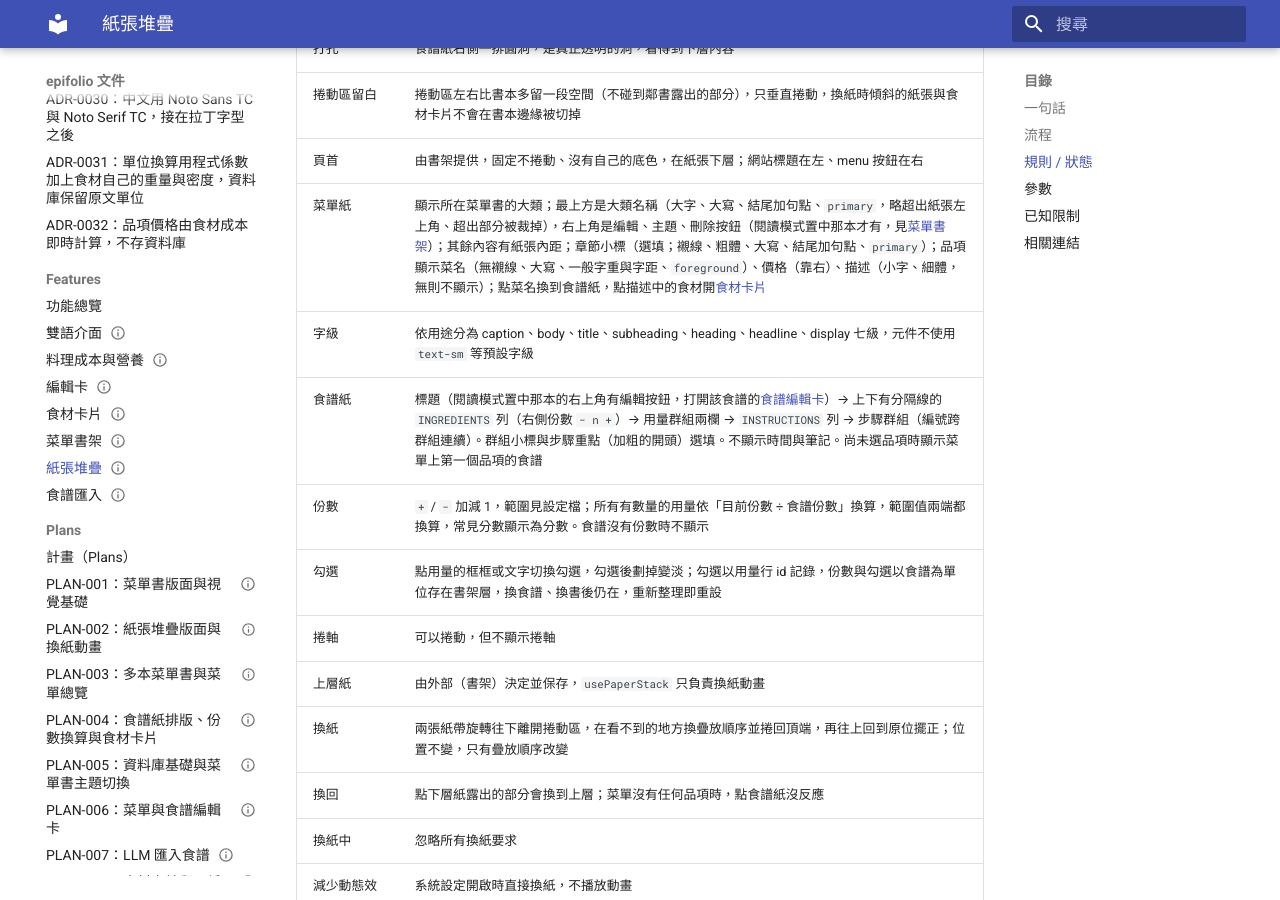
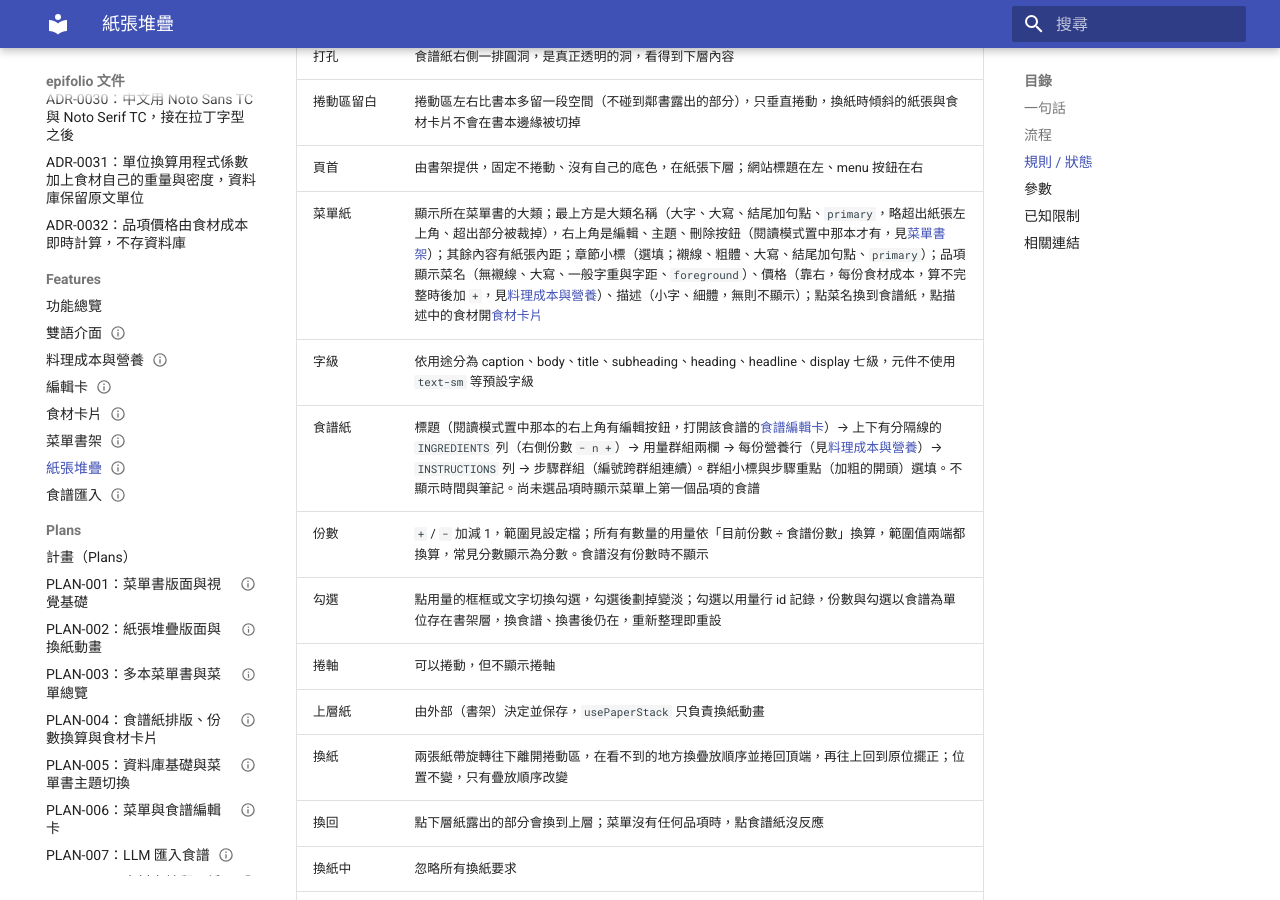
Before and after one commit to piercelin11/epifolio, an MkDocs documentation site: the page built from docs/features/paper-stack.md, in a window 1280 px wide and 900 px high, scrolled down 1361 px. Built offline with MkDocs 1.6.1 and Material for MkDocs 9.7.7, drawn with Linux system fonts in a browser that asks for light colours.

Commit message:
docs(docs): bring stale feature pages up to date
Found by /doc-audit: these pages' sources changed after their updated
dates.

- paper-stack.md: recipes come from the database, menu prices are
  per-serving cost, the recipe sheet shows a nutrition line; narrow
  source to the component folders
- editor.md: note that labels follow the English UI; replace the alias
  limitation that cited closed #42 with the current rule and #108
- menu-shelf.md: cite #60 for adding menu books instead of #51

```diff
--- a/docs/features/paper-stack.md
+++ b/docs/features/paper-stack.md
@@ -50,9 +51,9 @@ stateDiagram-v2
 | 打孔 | 食譜紙右側一排圓洞，是真正透明的洞，看得到下層內容 |
 | 捲動區留白 | 捲動區左右比書本多留一段空間（不碰到鄰書露出的部分），只垂直捲動，換紙時傾斜的紙張與食材卡片不會在書本邊緣被切掉 |
 | 頁首 | 由書架提供，固定不捲動、沒有自己的底色，在紙張下層；網站標題在左、menu 按鈕在右 |
-| 菜單紙 | 顯示所在菜單書的大類；最上方是大類名稱（大字、大寫、結尾加句點、`primary`，略超出紙張左上角、超出部分被裁掉），右上角是編輯、主題、刪除按鈕（閱讀模式置中那本才有，見[菜單書架](menu-shelf.md)）；其餘內容有紙張內距；章節小標（選填；襯線、粗體、大寫、結尾加句點、`primary`）；品項顯示菜名（無襯線、大寫、一般字重與字距、`foreground`）、價格（靠右）、描述（小字、細體，無則不顯示）；點菜名換到食譜紙，點描述中的食材開[食材卡片](ingredient-card.md) |
+| 菜單紙 | 顯示所在菜單書的大類；最上方是大類名稱（大字、大寫、結尾加句點、`primary`，略超出紙張左上角、超出部分被裁掉），右上角是編輯、主題、刪除按鈕（閱讀模式置中那本才有，見[菜單書架](menu-shelf.md)）；其餘內容有紙張內距；章節小標（選填；襯線、粗體、大寫、結尾加句點、`primary`）；品項顯示菜名（無襯線、大寫、一般字重與字距、`foreground`）、價格（靠右，每份食材成本，算不完整時後加 `+`，見[料理成本與營養](dish-totals.md)）、描述（小字、細體，無則不顯示）；點菜名換到食譜紙，點描述中的食材開[食材卡片](ingredient-card.md) |
 | 字級 | 依用途分為 caption、body、title、subheading、heading、headline、display 七級，元件不使用 `text-sm` 等預設字級 |
-| 食譜紙 | 標題（閱讀模式置中那本的右上角有編輯按鈕，打開該食譜的[食譜編輯卡](editor.md)）→ 上下有分隔線的 `INGREDIENTS` 列（右側份數 `− n +`）→ 用量群組兩欄 → `INSTRUCTIONS` 列 → 步驟群組（編號跨群組連續）。群組小標與步驟重點（加粗的開頭）選填。不顯示時間與筆記。尚未選品項時顯示菜單上第一個品項的食譜 |
+| 食譜紙 | 標題（閱讀模式置中那本的右上角有編輯按鈕，打開該食譜的[食譜編輯卡](editor.md)）→ 上下有分隔線的 `INGREDIENTS` 列（右側份數 `− n +`）→ 用量群組兩欄 → 每份營養行（見[料理成本與營養](dish-totals.md)）→ `INSTRUCTIONS` 列 → 步驟群組（編號跨群組連續）。群組小標與步驟重點（加粗的開頭）選填。不顯示時間與筆記。尚未選品項時顯示菜單上第一個品項的食譜 |
 | 份數 | `+` / `−` 加減 1，範圍見設定檔；所有有數量的用量依「目前份數 ÷ 食譜份數」換算，範圍值兩端都換算，常見分數顯示為分數。食譜沒有份數時不顯示 |
 | 勾選 | 點用量的框框或文字切換勾選，勾選後劃掉變淡；勾選以用量行 id 記錄，份數與勾選以食譜為單位存在書架層，換食譜、換書後仍在，重新整理即重設 |
 | 捲軸 | 可以捲動，但不顯示捲軸 |
```
Also changed, not shown: other parts of docs/features/paper-stack.md (+5 -4 lines), docs/features/editor.md (+3 -2 lines), docs/features/menu-shelf.md (+2 -2 lines).
